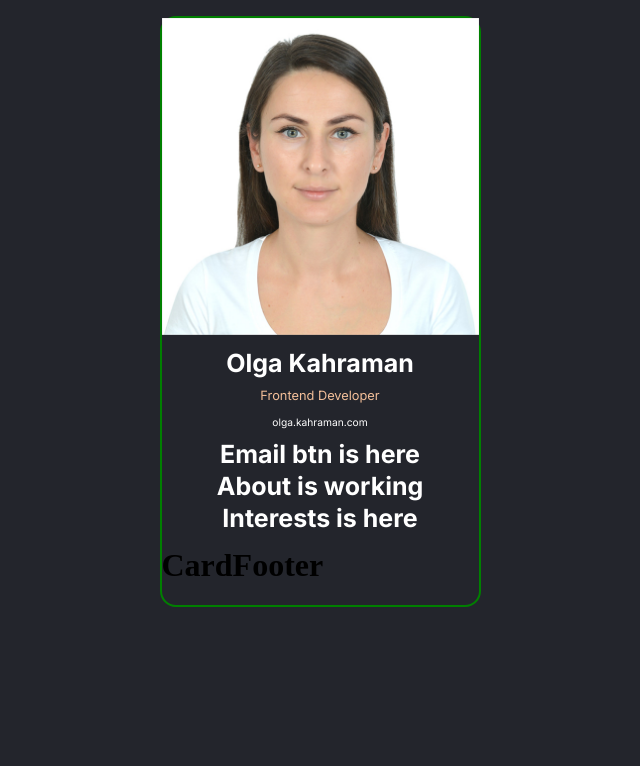
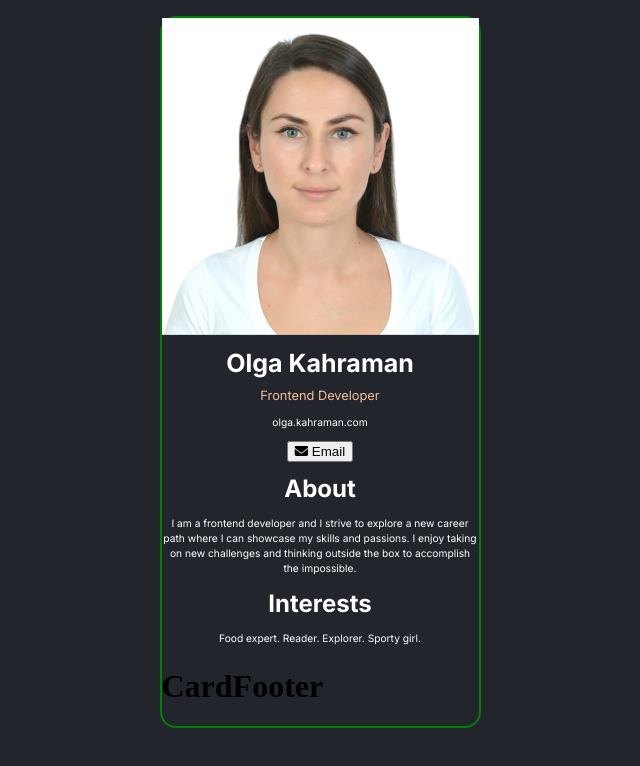
Before and after one commit to olgakahraman/Dijital-business-card, a React (Vite) app: page / in a window 1280 px wide. Shown: the top 766 px of the page, without its empty margins (320-960 px from the left). Built offline with nearby package versions, Linux system fonts and the light colour scheme.

Commit message:
added content to components

```diff
--- a/src/components/About.jsx
+++ b/src/components/About.jsx
@@ -1,5 +1,14 @@
 import React from "react";
 
 export default function About() {
-  return <h1>About is working</h1>;
+  return (
+    <div className="about info">
+      <h2>About</h2>
+      <p>
+        I am a frontend developer and I strive to explore a new career path
+        where I can showcase my skills and passions. I enjoy taking on new
+        challenges and thinking outside the box to accomplish the impossible.
+      </p>
+    </div>
+  );
 }
--- a/src/components/EmailBtn.jsx
+++ b/src/components/EmailBtn.jsx
@@ -1,5 +1,9 @@
 import React from "react";
 
 export default function EmailBtn() {
-  return <h1>Email btn is here</h1>;
+  return (
+    <button>
+      <i className="fa-solid fa-envelope"></i> Email
+    </button>
+  );
 }
--- a/src/components/Interests.jsx
+++ b/src/components/Interests.jsx
@@ -1,5 +1,12 @@
 import React from "react";
 
 export default function Interests() {
-  return <h1>Interests is here</h1>;
+  return (
+    <div className="info">
+      <h2>Interests</h2>
+   <p>
+    Food expert. Reader. Explorer. Sporty girl.
+   </p>
+    </div>
+  );
 }
--- a/src/components/UserName.jsx
+++ b/src/components/UserName.jsx
@@ -2,7 +2,7 @@ import React from "react";
 
 export default function UserName() {
   return (
-    <div>
+    <div className="user-name">
       <h1>Olga Kahraman</h1>
       <h3>Frontend Developer</h3>
       <p>olga.kahraman.com</p>
```
